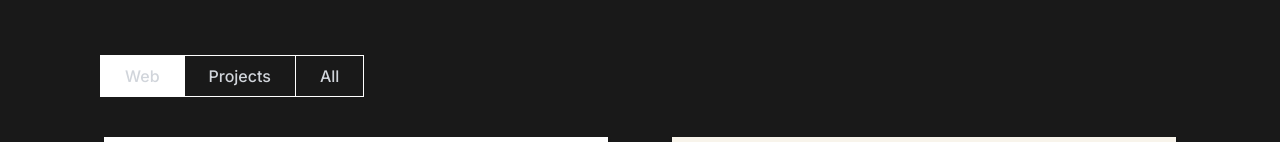
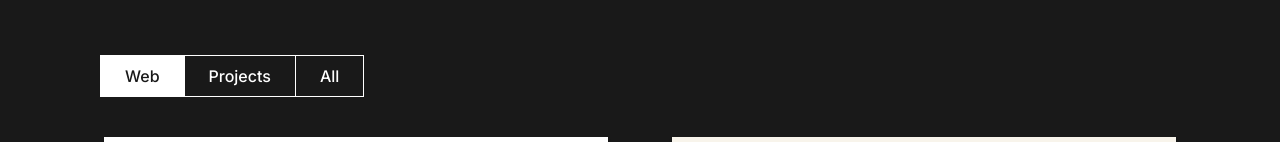
Before and after one commit to aljorgevi/nextjs-ts-portfolio, a Next.js app: page / in a window 1280 px wide. Shown: the part 351-493 px from the top of the page. Built offline with nearby package versions, Linux system fonts and the light colour scheme.

Commit message:
remove grey colour

```diff
--- a/src/components/Portfolio.tsx
+++ b/src/components/Portfolio.tsx
@@ -129,7 +129,7 @@ const CardFilter = ({
 			<div className='flex overflow-hidden  border border-[#fff] divide-x  rtl:flex-row-reverse bg-[#191919]  divide-[#fff]'>
 				<button
 					onClick={() => onClick('web')}
-					className={`px-4 py-2 text-sm font-medium transition-colors duration-200 sm:text-base sm:px-6  text-gray-300 hover:bg-[#fff] hover:text-[#191919]
+					className={`px-4 py-2 text-sm font-medium transition-colors duration-200 sm:text-base sm:px-6 hover:bg-[#fff] hover:text-[#191919]
 					${active === 'web' && 'bg-[#fff] text-[#191919]'}
 					`}
 				>
@@ -138,7 +138,7 @@ const CardFilter = ({
 
 				<button
 					onClick={() => onClick('project')}
-					className={`px-4 py-2 text-sm font-medium  transition-colors duration-200 sm:text-base sm:px-6  text-gray-300 hover:bg-[#fff] hover:text-[#191919]
+					className={`px-4 py-2 text-sm font-medium  transition-colors duration-200 sm:text-base sm:px-6 hover:bg-[#fff] hover:text-[#191919]
 					${active === 'project' && 'bg-[#fff] text-[#191919]'}
 					`}
 				>
@@ -147,7 +147,7 @@ const CardFilter = ({
 
 				<button
 					onClick={() => onClick('all')}
-					className={`px-4 py-2 text-sm font-medium  transition-colors duration-200 sm:text-base sm:px-6  text-gray-300 hover:bg-[#fff] hover:text-[#191919]
+					className={`px-4 py-2 text-sm font-medium  transition-colors duration-200 sm:text-base sm:px-6 hover:bg-[#fff] hover:text-[#191919]
 					${active === 'all' && 'bg-[#fff] text-[#191919]'}
 					`}
 				>
```
